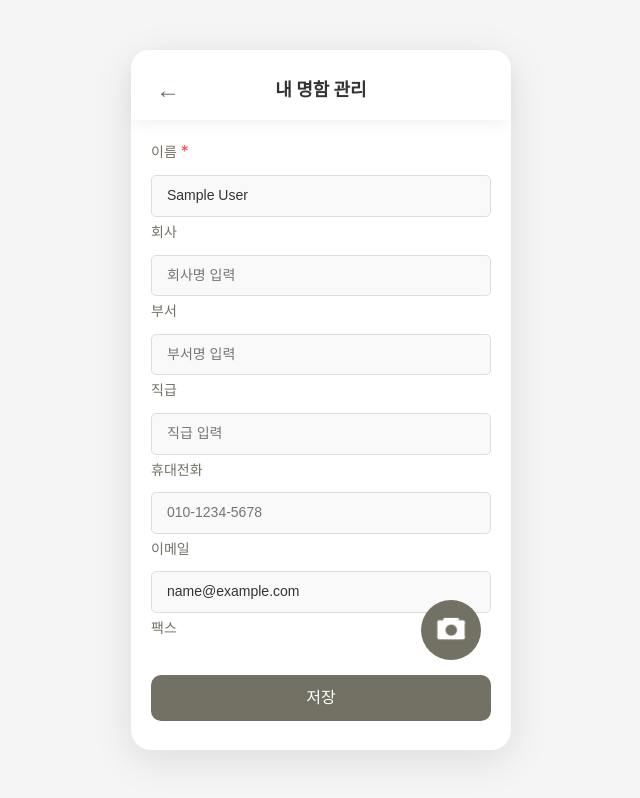
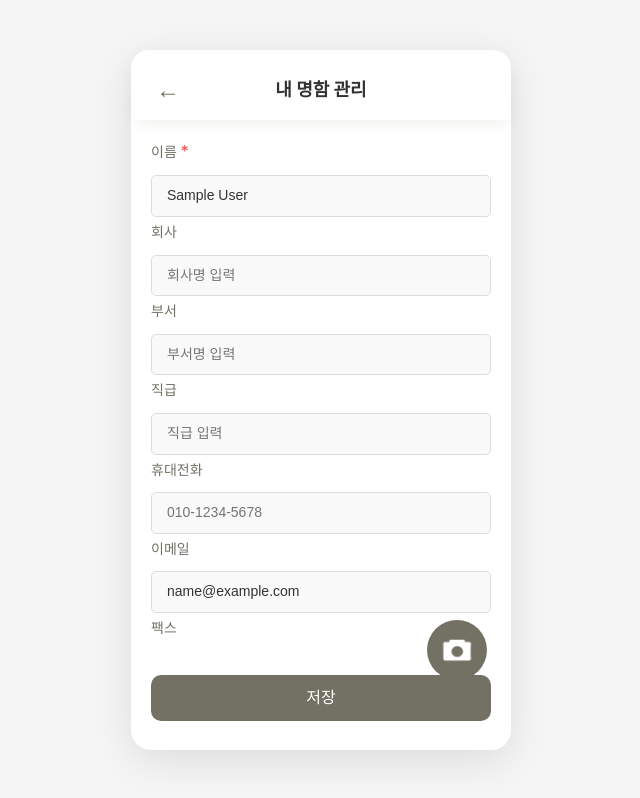
Before and after one commit to junjaehong/neez, a React (Vite) app in the folder FrontEnd/: page /mycard in a window 1280 px wide. Shown: the whole page, without its empty margins (319-959 px from the left). Built offline with nearby package versions, Linux system fonts and the light colour scheme; no server answers; sample sign-in values are in the browser's storage.

Commit message:
merge with areme 20251208

```diff
--- a/FrontEnd/src/components/FAB.css
+++ b/FrontEnd/src/components/FAB.css
@@ -3,11 +3,16 @@
   height: 60px;
   border-radius: 50%;
   border: none;
-  position: fixed;
+  position: absolute;
   /* font-size: 24px; */
   background-color: hsl(52, 7%, 42%);
   cursor: pointer;
-  /* background: linear-gradient(135deg, #667eea 0%, #764ba2 100%); */
+  display: flex;
+  align-items: center;
+  justify-content: center;
+  bottom: 10%;
+  left: 78%;
+  z-index: 900;
 }
 
 .camera-btn:hover {
@@ -21,7 +26,7 @@
 
 .icon-camera {
   width: 45px;
-  margin-top: 4px;
+  /* margin-top: 4px; */
   margin-right: 1px;
 }
 
--- a/FrontEnd/src/components/FAB.jsx
+++ b/FrontEnd/src/components/FAB.jsx
@@ -36,12 +36,10 @@ const FAB = () => {
 
   return (
     <div
-      className="fab"
+      className="fab-container"
       style={{
-        position: 'fixed',
-        right: `${style.right}px`,    // 픽셀 단위로 적용
-        bottom: `${style.bottom}px`,
-        zIndex: 900,
+        position: 'absolute',
+        // zIndex: 900,
       }}
     >
       <button className="camera-btn" onClick={handleClick} title="명함 촬영">
--- a/FrontEnd/src/pages/CameraCapture.jsx
+++ b/FrontEnd/src/pages/CameraCapture.jsx
@@ -260,7 +260,7 @@ const CameraCapture = () => {
               <div className="camera-frame"></div>
             </div>
             <button className="capture-button" onClick={capturePhoto}>
-              📷
+              <img className="icon-camera" src=".\public\Neez-camera.png" alt="camera" />
             </button>
           </div>
         ) : (
--- a/FrontEnd/src/pages/SttIng.css
+++ b/FrontEnd/src/pages/SttIng.css
@@ -5,8 +5,33 @@
   position: relative;
 }
 
-/* .stt-ing-box {
-} */
+/***************************************************/
+.stt-ing-content {
+  overflow-y: auto;
+  margin-bottom: 20px;
+  max-height: 520px;
+}
+
+/* 스크롤바 스타일 */
+.mycard-content::-webkit-scrollbar {
+  width: 8px;
+}
+
+.mycard-content::-webkit-scrollbar-track {
+  background: var(--background);
+  border-radius: 10px;
+}
+
+.mycard-content::-webkit-scrollbar-thumb {
+  background: #c3c4bf;
+  border-radius: 10px;
+}
+
+.mycard-content::-webkit-scrollbar-thumb:hover {
+  background: var(--backdark);
+}
+
+/***************************************************/
 
 .meeting-end {
   position: absolute;
@@ -238,7 +263,7 @@
 /* 음성 인식 섹션 */
 .transcript-section,
 .translation-section {
-  margin-bottom: 25px;
+  margin-bottom: 34px;
 }
 
 .transcript-section h3,
@@ -266,7 +291,7 @@
 
 /* 저장 버튼 */
 .save-meeting-button {
-  /* width: 90%; */
+  width: 100%;
   padding: 10px;
   background: #737164;
   color: white;
@@ -276,7 +301,8 @@
   font-weight: 600;
   cursor: pointer;
   transition: all 0.3s ease;
-  width: calc(100% - 40px);
+
+  /* width: calc(100% - 40px); */
 }
 
 .save-meeting-button:hover {
--- a/FrontEnd/src/pages/SttIng.jsx
+++ b/FrontEnd/src/pages/SttIng.jsx
@@ -300,6 +300,7 @@ const SttIng = () => {
           </select>
         </div>
 
+        <div className="stt-ing-content">
           <div className="participants-bar">
             <span className="participants-label">참석자</span>
             <div className="participants-chips">
@@ -358,12 +359,13 @@ const SttIng = () => {
         </div>
 
         {transcriptText && (
-        <div className="meeting-end">
+          // <div className="meeting-end">
             <button className="save-meeting-button" onClick={handleSave} disabled={isSaving}>
               {isSaving ? '저장 중...' : '회의 종료'}
             </button>
+          // </div>
+        )}
       </div>
-      )}
     </div>
   );
 };
```
Lines whose indentation alone changed are shown as unchanged.
